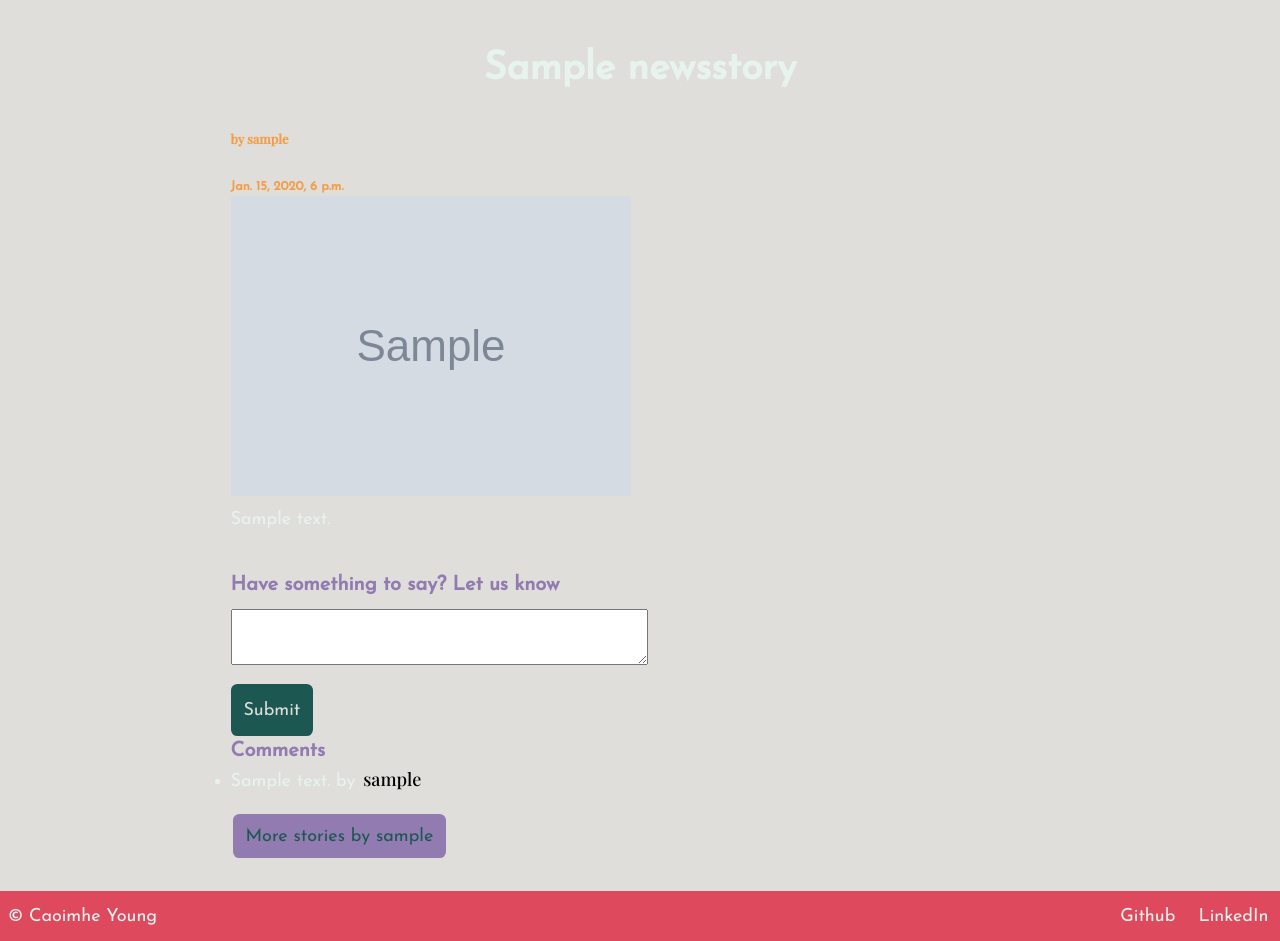
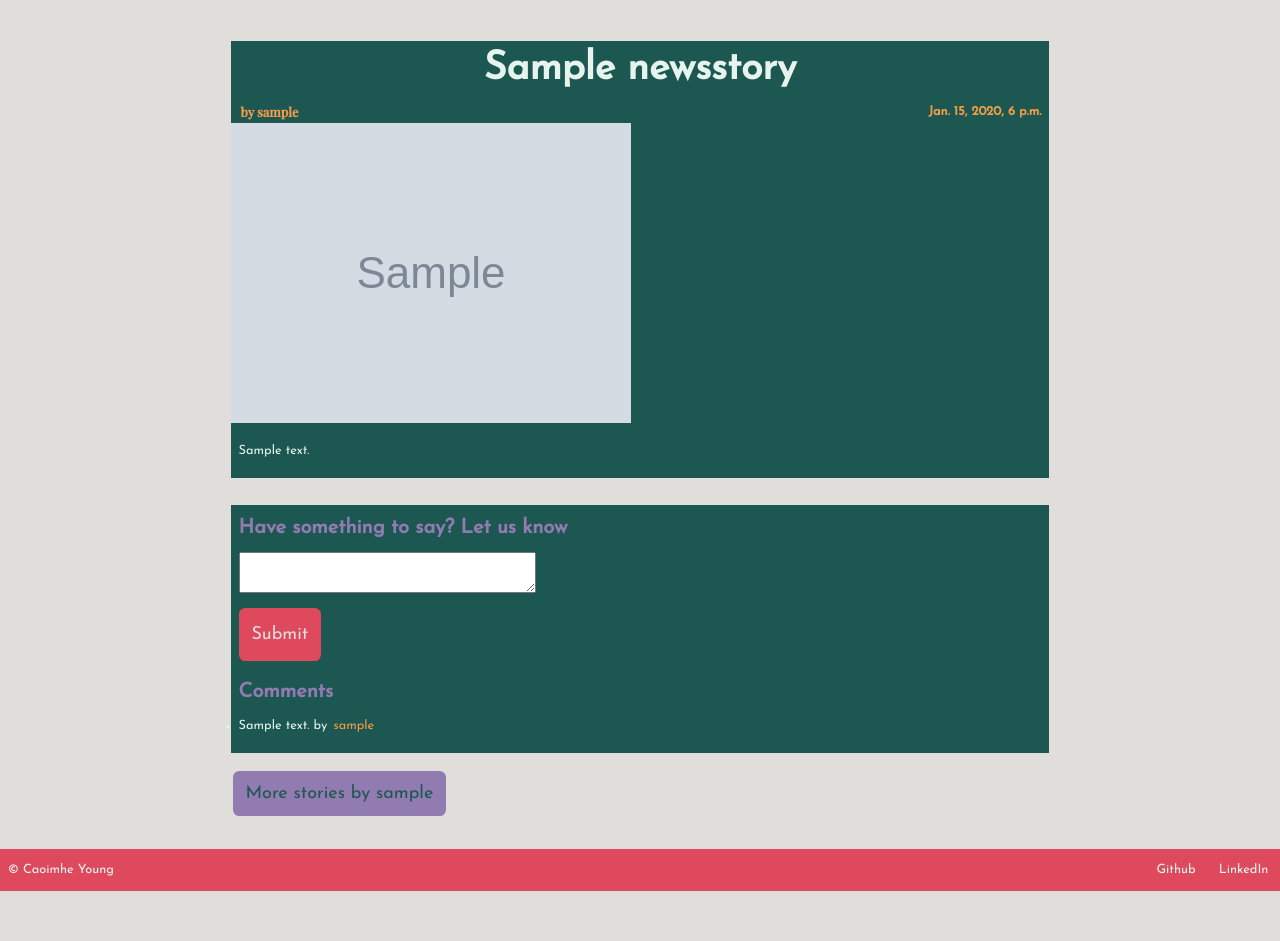
Before and after one commit to caoimhejyoti/news_glorious_news, a Django app: page /news/1/ in a window 1280 px wide. Shown: the part 121-1062 px from the top of the page. After the commit the page ends 1012 px from the top, so only its background shows below. Run offline with Django 4.2, Linux system fonts and the light colour scheme; a user stored in the database is signed in; tables that the repository leaves empty hold one stand-in row (values such as "Sample post"); grey boxes marked "Sample" are stand-in pictures; parts of the project's set-up code (start-up, migrations or seed data) failed here and were passed over; some web fonts are replaced.

Commit message:
updating story styles

```diff
--- a/she_codes_news/static/styles.css
+++ b/she_codes_news/static/styles.css
@@ -94,13 +94,14 @@
     color: var(--colour2);
     font-size: 0.8rem;
   }
-  p {
+  p, li {
+    font-size: 0.8rem;
     padding: 0.6rem 0;
   }
   .text_small {
     font-size: 0.512rem;
   }
-  a {
+  a{
     font-family: var(--font-3);
   }
   .constrained-container {
@@ -124,7 +125,7 @@ button,
 }
 .button-danger {
     padding: 0.8rem;
-    background-color: var(--colour4);
+    background-color: var(--colour1);
     color: var(--colour5);
     border: none;
     border-radius: 0.4rem;
@@ -136,7 +137,7 @@ button,
 .button-success {
     margin-top: 0.6rem;
     padding: 0.8rem;
-    background-color: var(--colour1);
+    background-color: var(--colour4);
     color: var(--colour5);
     border: none;
     border-radius: 0.4rem;
@@ -324,6 +325,7 @@ a {
 
 .all-stories{
   margin: 1rem 0;
+  padding: 1rem 0;
   display: flex;
   flex-direction: column;
   align-items: center;
@@ -351,11 +353,45 @@ a {
   background-color:var(--colour3);
 }
 
-.story-img{
+/* .story-img{
   height: 20vh;
+} */
+
+.story-card img {
+  width: 100%;
+  height: 100px;
+  object-fit: cover;
+}
+
+.story-wrapper, .comment-form, .comment-display{
+  /* display: flex;
+  flex-direction: column; */
+  background-color: var(--colour4);
+}
+
+.story-info {
+  display: flex;
+  justify-content: space-between;
+  align-items: center;
+  padding: 0 0.5rem;
+}
+.story-content{
+  padding: 0.5rem;
+}
+
+.comment-form, .comment-display{
+  display: flex;
+  flex-direction: column;
+  padding:0.5rem;
+}
+
+.comment-display a{
+  font-family: var(--font-2);
+  color: var(--colour2);
 }
 
 /* ------------------ END STORIES PAGE ------------------ */
+
 /* ------------------ PROFILE PAGE ------------------ */
 .user-card{
   padding: 0.8rem;
@@ -402,6 +438,7 @@ footer {
 footer a {
   padding: 0.6rem;
   color: var(--colour15);
+  font-size: 0.8rem;
   font-family: var(--font-2);
   text-decoration: none;
 }
```
